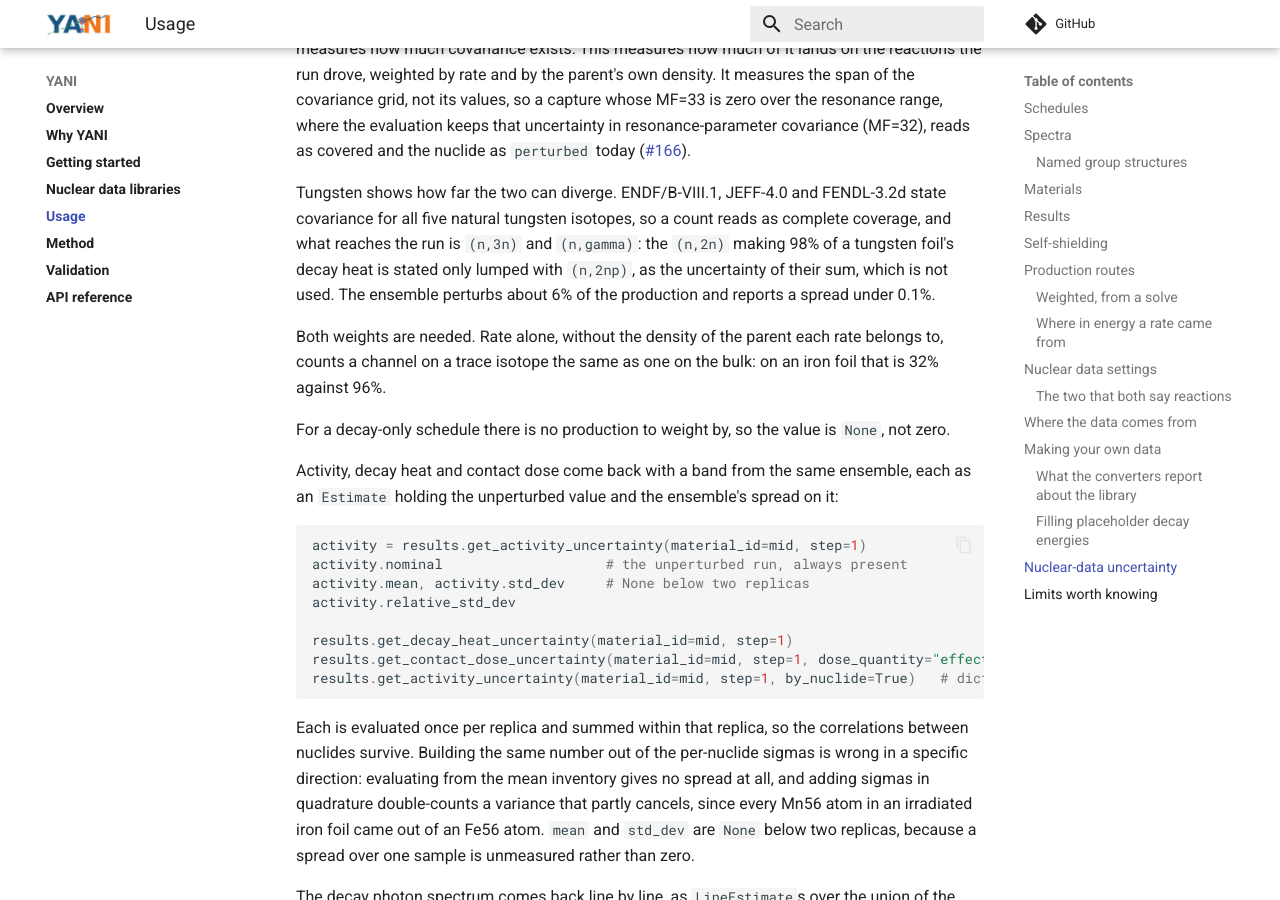
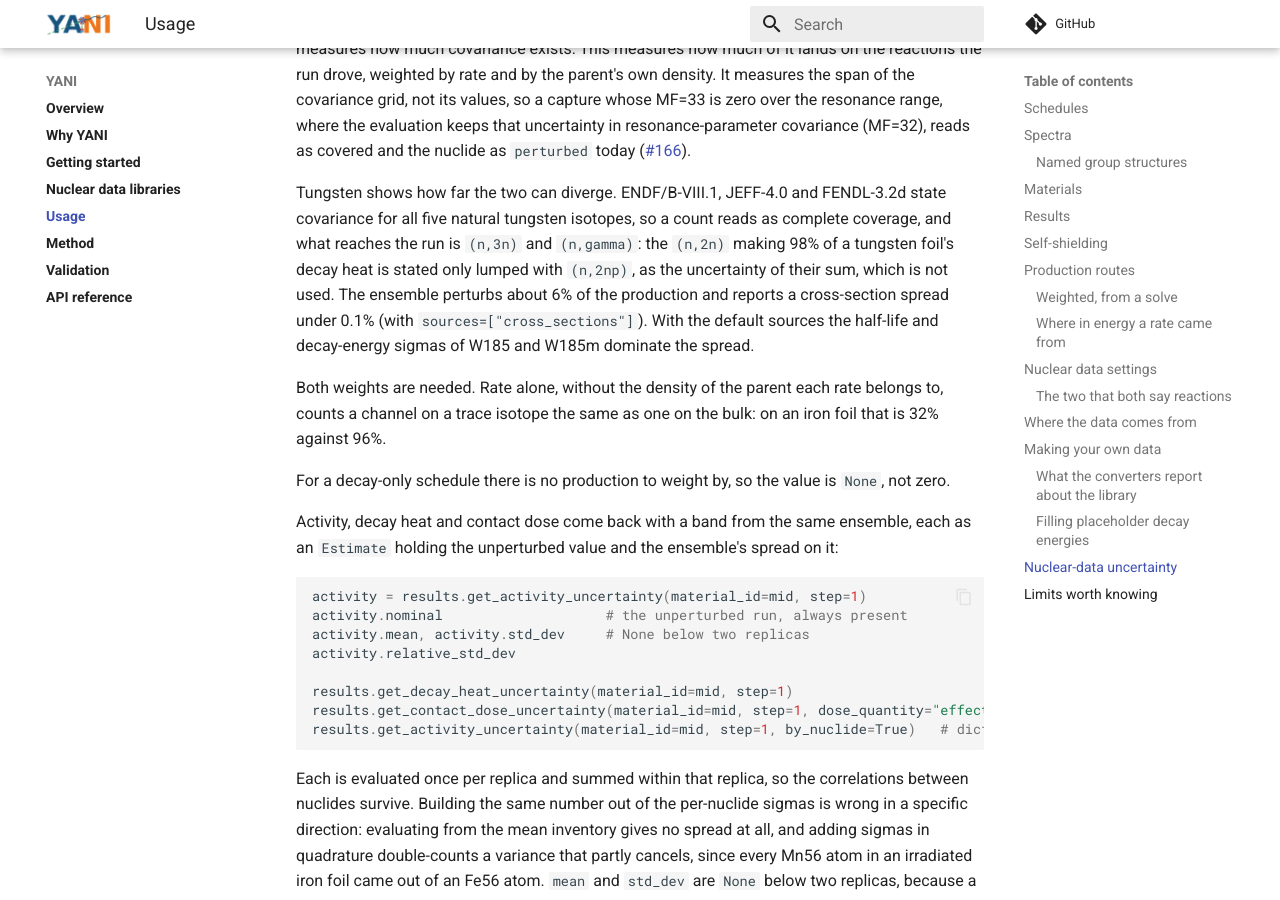
Before and after one commit to fusion-neutronics/yani, an MkDocs documentation site: the page built from docs/usage.md, in a window 1280 px wide and 900 px high, scrolled down 17051 px. Built offline with MkDocs 1.6.1 and Material for MkDocs 9.7.7, drawn with Linux system fonts in a browser that asks for light colours; comment, search, counter and statistics services are not loaded.

Commit message:
Say the tungsten spread is the cross-section one and name the draw choices
The under 0.1% figure for a tungsten foil is the cross-section spread alone.
With every implemented source on by default, the W185 and W185m half-life and
decay-energy sigmas dominate it, so the sentence now says which spread it is.

The decay data gives a sigma and no distribution or correlation, so the normal
shape and the independence of decay-energy components and of half-lives are
choices, stated beside the cross-section lognormal.

```diff
--- a/docs/usage.md
+++ b/docs/usage.md
@@ -835,8 +835,10 @@ FENDL-3.2d state covariance for all five natural tungsten isotopes, so a count
 reads as complete coverage, and what reaches the run is `(n,3n)` and
 `(n,gamma)`: the `(n,2n)` making 98% of a tungsten foil's decay heat is stated
 only lumped with `(n,2np)`, as the uncertainty of their sum, which is not used.
-The ensemble perturbs about 6% of the production and reports a spread under
-0.1%.
+The ensemble perturbs about 6% of the production and reports a cross-section
+spread under 0.1% (with `sources=["cross_sections"]`). With the default
+sources the half-life and decay-energy sigmas of W185 and W185m dominate the
+spread.
 
 Both weights are needed. Rate alone, without the density of the parent each rate
 belongs to, counts a channel on a trace isotope the same as one on the bulk: on
```
Also changed, not shown: docs/method.md (+4 -1 lines).
